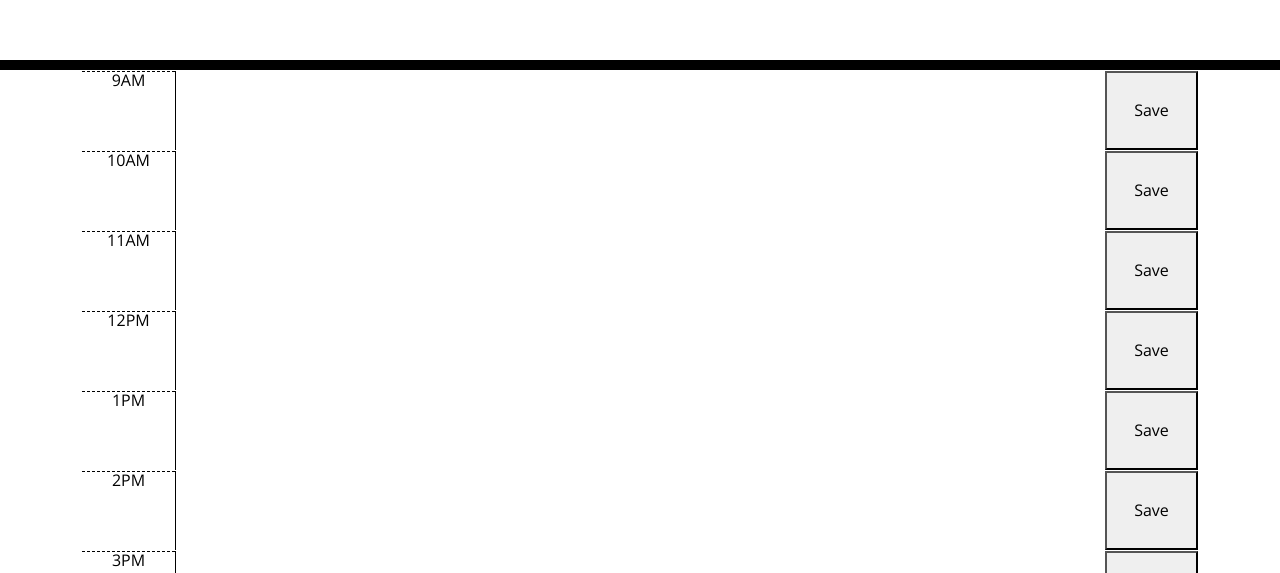
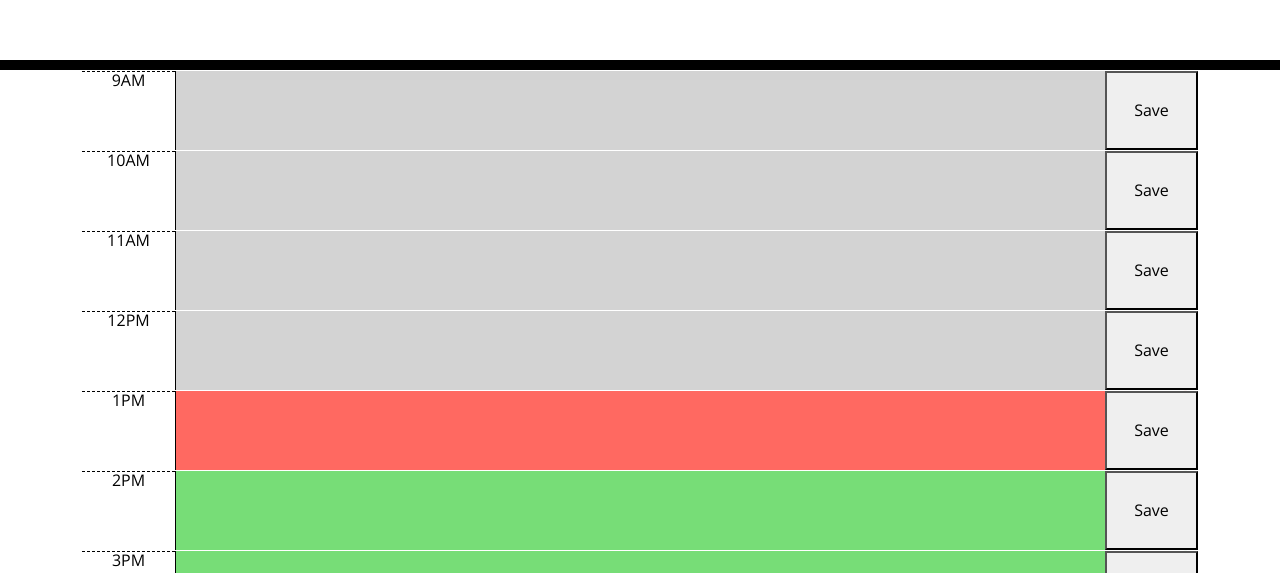
Before and after one commit to RajpreetKR/daily-planner-app, a plain HTML site: page index.html in a window 1280 px wide. Shown: the part 227-800 px from the top of the page. Drawn offline with nearby package versions, Linux system fonts and the light colour scheme.

Commit message:
timeblocks now change according to the user's time

```diff
--- a/assets/script.js
+++ b/assets/script.js
@@ -1,8 +1,56 @@
 // shows current date
 let date = new Date();
+console.log("THis in GLOBAL CONTEXT: ", $(this)); // --> window object
 document.getElementById("currentDay").innerHTML = date.toLocaleDateString(
   "en-uk",
   { weekday: "long", year: "numeric", month: "long", day: "numeric" } // this part outputs the code as "Friday, 19 January 2024" rather than just "1/19/24"
 );
 
 // colour codes each timeblock
+date.getHours(); // this should get the hour from the date variable
+$(".time-block").each(function () {
+  // need help with this - ask tutor
+
+  // What Data do we need here (?)
+  // DateTime --> DayJS Library | Date Object --> Users Current Time
+  // let currentHour = date.getHours();
+  let currentHour = 13; // hard coded testing val
+  console.log("Current Hour: ", currentHour);
+  console.log("Current Element ID: ", $(this).attr("id"));
+  // console.log("Current Element: ", $(this));
+  // Time Blocks --> How do we GRAB reference to these elements/values (?)
+  let elementHour = $(this).attr("id");
+  // What is our Condition (?)
+  if (elementHour == currentHour) {
+    // what happens here(?)
+
+    // $(this).removeClass("past")
+    // --> what are the expected outcomes (?)  --> UPDATEDING the CSS (output view)
+    $(this).addClass("present");
+  } else if (elementHour < currentHour) {
+    $(this).addClass("past");
+  } else {
+    $(this).addClass("future");
+  }
+  // --> Local Storage
+});
+
+// saves event to local storage (event being the text the user inputs into the description typearea)
+let tasks = [];
+let userInput = document.querySelector(".description");
+
+function saveTasks() {}
+
+// WHAT triggers our operation
+
+$(".SaveBtn").on("click", function (event) {
+  console.log($(this));
+  console.log($(this).parent());
+  console.log($(this).siblings());
+  console.log($(this).siblings()[1]);
+  console.log($(this).siblings(".description"));
+});
+
+// WHAT do we capture
+// we need to capture user input --> input with class description | DATA
+// we save this data to localStorage
--- a/index.html
+++ b/index.html
@@ -31,7 +31,7 @@
       <!-- Timeblocks go here -->
       <!-- 9am block -->
       <div class="container">
-        <div id="9am" class="row time-block">
+        <div id="9" class="row time-block">
           <div class="col-md-1 hour">9AM</div>
           <textarea class="col description"></textarea>
           <button class="col-md-1 SaveBtn">Save</button>
```
Also changed, not shown: 1 other file.
